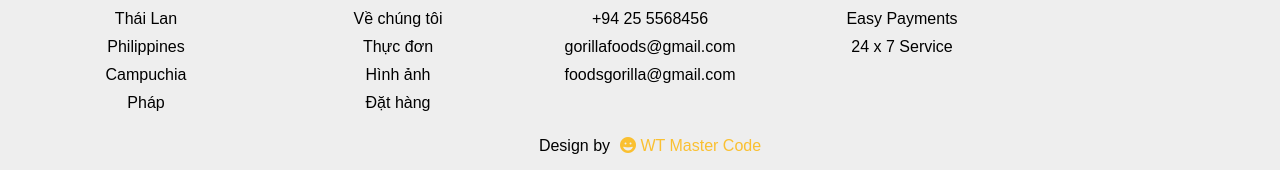
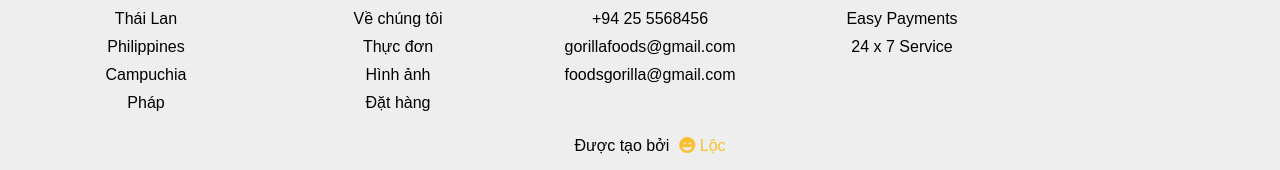
Before and after one commit to le12209/RESTAURANT, a plain HTML site: page index.html in a window 1280 px wide. Shown: the part 8034-8204 px from the top of the page. Drawn offline with Linux system fonts and the light colour scheme.

Commit message:
Update index.html

```diff
--- a/index.html
+++ b/index.html
@@ -1076,7 +1076,7 @@
 
         </div>
 
-        <p class="end">Design by<span><i class="fa-solid fa-face-grin"></i> WT Master Code</span></p>
+        <p class="end">Được tạo bởi<span><i class="fa-solid fa-face-grin"></i> Lộc</span></p>
 
     </footer>
 
```
